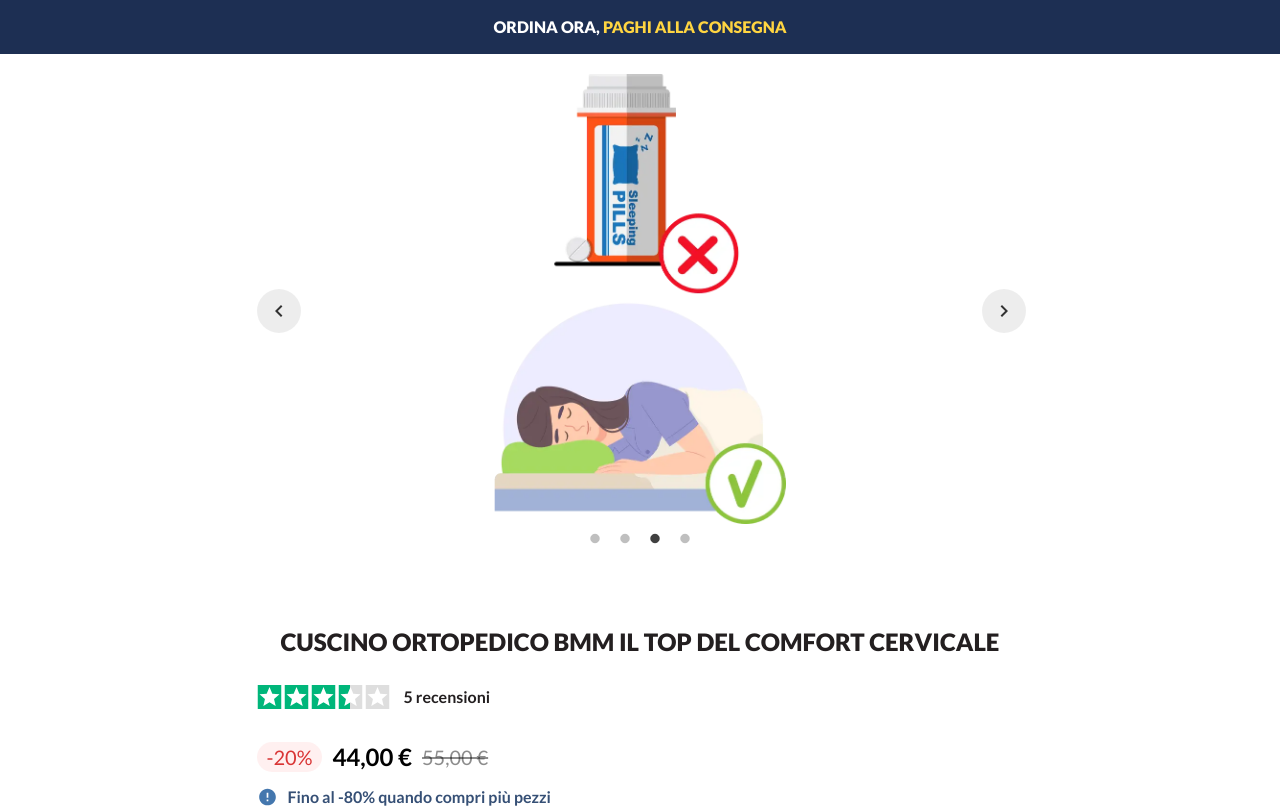
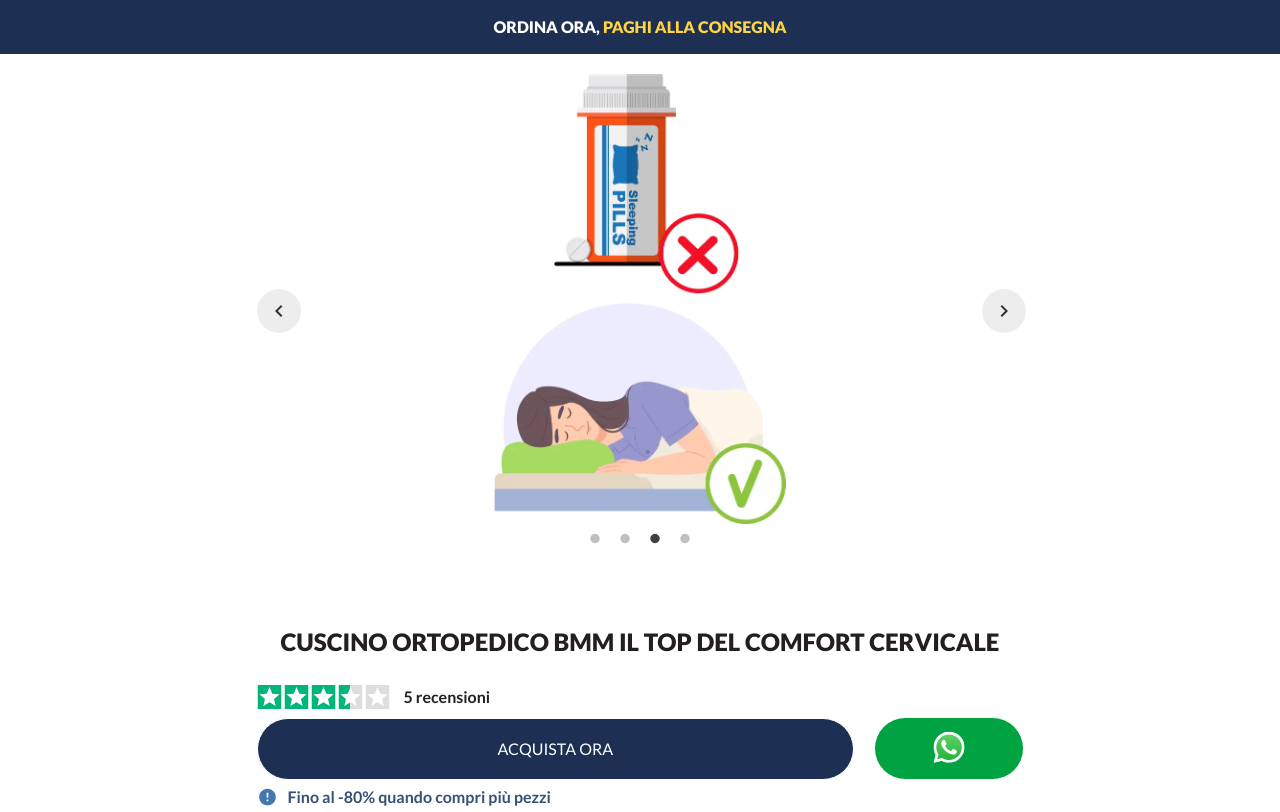
Before and after one commit to kumarchetan-1/pillow-page-test, a plain HTML site: page index.html in a window 1280 px wide. Shown: the top 812 px of the page. Drawn offline with nearby package versions, Linux system fonts and the light colour scheme.

Commit message:
Update index.html
Fixed buttons CSS and HTML add

```diff
--- a/index.html
+++ b/index.html
@@ -1252,6 +1252,37 @@
     section .popup-content-wrap {
         overflow-y: auto;
         max-height: 80vh;
+    }
+
+/*         Fixed Buttons */
+
+section#fixed-buttons {
+padding: 0;
+position: fixed;
+width: 100%;
+bottom: 20px;
+z-index: 99;
+}
+
+
+#fixed-buttons .fixed_buttons-container {
+display: flex;
+align-items: center;
+gap: 20px;
+}
+
+#fixed-buttons .order_now-button.left-col {
+margin: 0;
+flex-basis: 80%;
+}
+
+#fixed-buttons .right-col.whatsapp-button.whatsapp-contact {
+flex-basis: 20%;
+}
+
+#fixed-buttons .fixed_buttons-container a.cta_button {
+width: 100%;
+border-color: white;
 }
 </style>
 </head>
@@ -2370,6 +2401,43 @@
         </div>
     </section>
 
+    <section id="fixed-buttons" class="align-center">
+<div class="content-wrapper">
+<div class="fixed_buttons-container">
+<div class="order_now-button left-col"> <a class="cta_button" href="/ordina/&amp;landing=1">acquista ora</a></div>
+<div class="right-col whatsapp-button whatsapp-contact">
+
+<a class="cta_button" href="https://wa.me/393347961875?text=Ciao.%20Voglio%20saperne%20di%20più%20sul%20Cuscino%20BMM!
+" target="_blank" rel="noopener noreferrer">
+
+<svg xmlns="http://www.w3.org/2000/svg" width="32" height="32" viewBox="0 0 32 32" fill="none">
+<g clip-path="url(#clip0_195_194)">
+<path d="M0.572021 31.7685L2.75292 23.8133C1.40878 21.4798 0.698564 18.8424 0.698564 16.1287C0.698564 7.65815 7.59667 0.767914 16.0593 0.767914C20.168 0.767914 24.023 2.36575 26.9311 5.27381C29.8307 8.1734 31.4285 12.0369 31.4285 16.1371C31.4285 24.6076 24.5304 31.4979 16.0678 31.4979H16.0593C13.4891 31.4979 10.9619 30.8555 8.72163 29.6294L0.572021 31.7685ZM9.09339 26.857L9.55839 27.1361C11.5195 28.3028 13.7682 28.9113 16.0593 28.9198H16.0678C23.11 28.9198 28.8329 23.1963 28.8329 16.1547C28.8329 12.7392 27.5057 9.5351 25.0965 7.12594C22.6874 4.71678 19.4832 3.38112 16.0678 3.38112C9.02558 3.38112 3.29421 9.10461 3.29421 16.1462C3.29421 18.5554 3.97052 20.9058 5.24685 22.9432L5.5514 23.4252L4.25812 28.1339L9.09339 26.857Z" fill="white"></path>
+<path d="M1.10425 31.2357L3.20946 23.5511C1.90771 21.3024 1.2314 18.7491 1.2314 16.1371C1.2314 7.96209 7.88429 1.3092 16.0593 1.3092C20.0239 1.3092 23.7524 2.85618 26.5503 5.65465C29.3488 8.46161 30.8957 12.181 30.8873 16.1456C30.8873 24.3207 24.2344 30.9735 16.0593 30.9735H16.0508C13.5654 30.9735 11.1308 30.3481 8.96687 29.1729L1.10425 31.2357Z" fill="url(#paint0_linear_195_194)"></path>
+<path d="M0.572021 31.7685L2.75292 23.8133C1.40878 21.4798 0.698564 18.8424 0.698564 16.1287C0.698564 7.65815 7.59667 0.767914 16.0593 0.767914C20.168 0.767914 24.023 2.36575 26.9311 5.27381C29.8307 8.1734 31.4285 12.0369 31.4285 16.1371C31.4285 24.6076 24.5304 31.4979 16.0678 31.4979H16.0593C13.4891 31.4979 10.9619 30.8555 8.72163 29.6294L0.572021 31.7685ZM9.09339 26.857L9.55839 27.1361C11.5195 28.3028 13.7682 28.9113 16.0593 28.9198H16.0678C23.11 28.9198 28.8329 23.1963 28.8329 16.1547C28.8329 12.7392 27.5057 9.5351 25.0965 7.12594C22.6874 4.71678 19.4832 3.38112 16.0678 3.38112C9.02558 3.38112 3.29421 9.10461 3.29421 16.1462C3.29421 18.5554 3.97052 20.9058 5.24685 22.9432L5.5514 23.4252L4.25812 28.1339L9.09339 26.857Z" fill="url(#paint1_linear_195_194)"></path>
+<path d="M12.2213 9.71251C11.9337 9.07011 11.6297 9.06163 11.3591 9.05315C11.1393 9.04468 10.8771 9.04468 10.6234 9.04468C10.3697 9.04468 9.9556 9.13792 9.60079 9.52663C9.24599 9.90687 8.25665 10.8369 8.25665 12.7308C8.25665 14.6162 9.6347 16.4417 9.82058 16.7039C10.0149 16.9575 12.475 20.9561 16.3808 22.4946C19.6274 23.7709 20.2867 23.5172 20.9878 23.4585C21.6896 23.3907 23.262 22.5285 23.5829 21.6324C23.9044 20.7363 23.9044 19.9667 23.8027 19.8063C23.7094 19.6458 23.4479 19.5526 23.067 19.3582C22.6868 19.1639 20.7929 18.2339 20.4466 18.1073C20.0918 17.9808 19.8381 17.913 19.5844 18.3017C19.3307 18.6819 18.595 19.5526 18.3668 19.8063C18.147 20.06 17.9187 20.0939 17.5385 19.8995C17.1583 19.7052 15.9152 19.2995 14.453 17.9971C13.3117 16.983 12.5428 15.723 12.3145 15.3428C12.0947 14.9625 12.2891 14.7512 12.4834 14.5569C12.6524 14.3879 12.8637 14.1088 13.058 13.8806C13.2524 13.6523 13.3117 13.5003 13.4383 13.2382C13.5648 12.9845 13.5061 12.7562 13.4043 12.5618C13.3117 12.3669 12.5676 10.4736 12.2213 9.71251Z" fill="white"></path>
+</g>
+<defs>
+<linearGradient id="paint0_linear_195_194" x1="15.9958" y1="31.2359" x2="15.9958" y2="1.30956" gradientUnits="userSpaceOnUse">
+<stop stop-color="#20B038"></stop>
+<stop offset="1" stop-color="#60D66A"></stop>
+</linearGradient>
+<linearGradient id="paint1_linear_195_194" x1="16" y1="31.7685" x2="16" y2="0.76852" gradientUnits="userSpaceOnUse">
+<stop stop-color="#F9F9F9"></stop>
+<stop offset="1" stop-color="white"></stop>
+</linearGradient>
+<clipPath id="clip0_195_194">
+<rect width="31" height="31" fill="white" transform="translate(0.5 0.771545)"></rect>
+</clipPath>
+</defs>
+</svg>
+
+
+</a>
+</div></div>
+</div>
+</section>
+
 <footer>
     <div class="content-wrapper">
         <div class="two-col">
```
Lines whose indentation alone changed are shown as unchanged.
